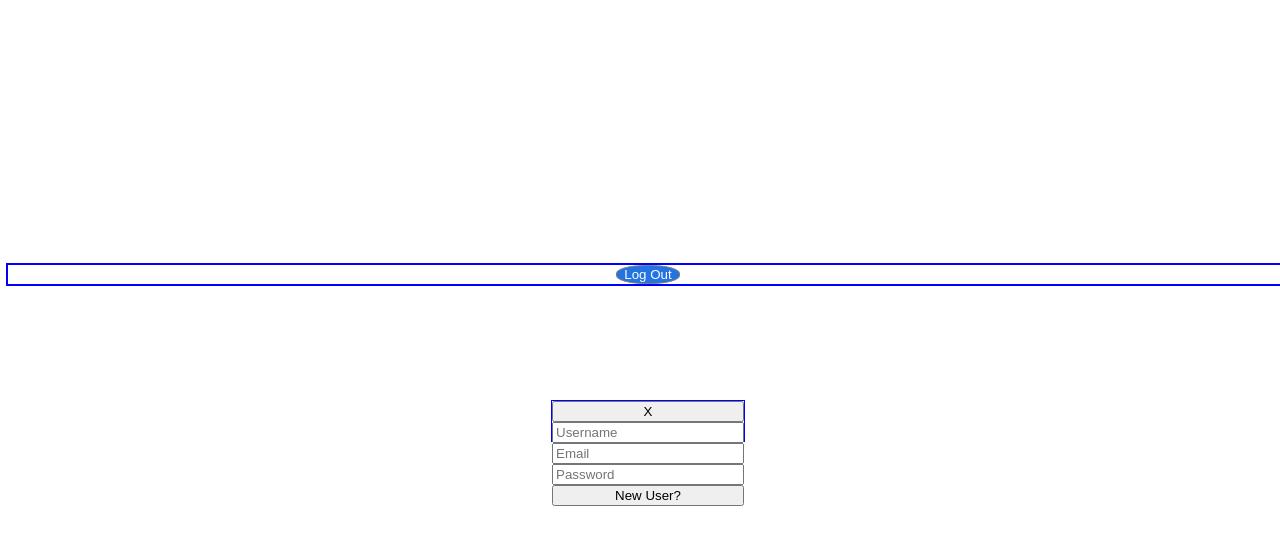
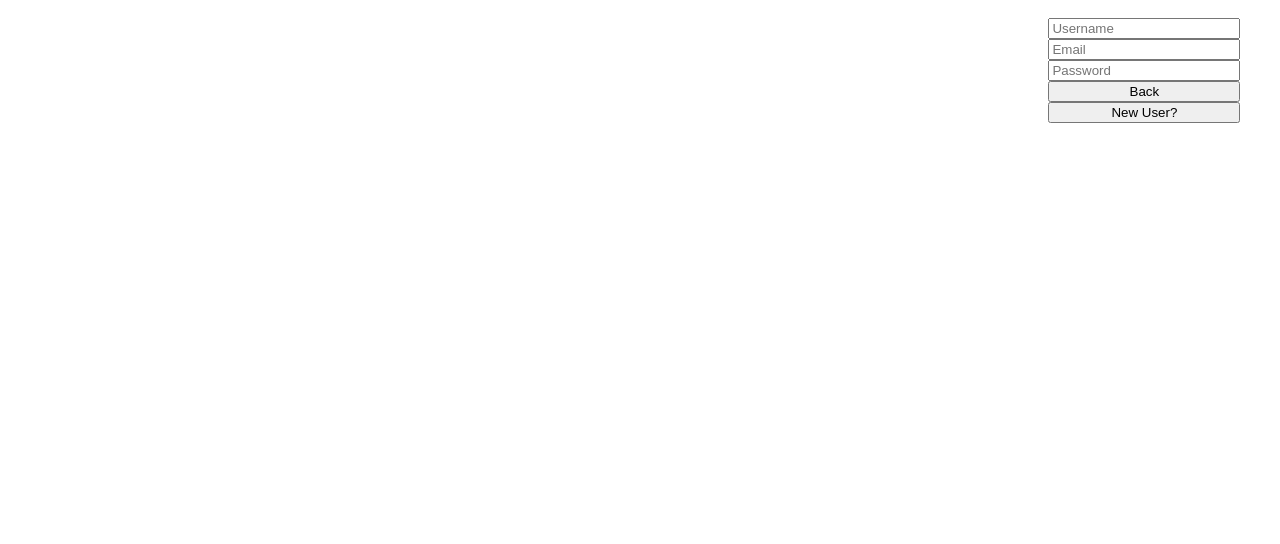
Before and after one commit to hweeks/austin-chat, a React app in the folder app/: page / in a window 1280 px wide. Both pictures are taken after a click on the button "Log In". Shown: the top 544 px of the page. Built offline with nearby package versions, Linux system fonts and the light colour scheme; no server answers; the HTML template or start-up script is replaced by a standard one.

Commit message:
Added userform and login button. Still lacks functionality

```diff
--- a/app/src/Containers/Header/index.tsx
+++ b/app/src/Containers/Header/index.tsx
@@ -10,8 +10,8 @@ const Header = () => {
 
   return(
     <HeaderWrapper>
-      <LoginOut showForm={() => setShowForm(!showForm)}/>
-      {showForm && <UserForm/>}
+      <LoginOut formShown={showForm} showForm={() => setShowForm(!showForm)}/>
+      {showForm && <UserForm showForm={() => setShowForm(!showForm)}/>}
     </HeaderWrapper>
   )
 }
--- a/app/src/Containers/Header/styles.ts
+++ b/app/src/Containers/Header/styles.ts
@@ -3,7 +3,9 @@ import styled from "styled-components"
 export const HeaderWrapper = styled.header`
   display: flex;
   flex-direction: row;
-  justify-content: center;
-  border: 2px solid blue;
-  width: 100%;
+  justify-content: flex-end;
+  width: 95%;
+  height: 4vh;
+  max-height: auto;
+  padding: 10px;
 `
--- a/app/src/Containers/Home/styles.ts
+++ b/app/src/Containers/Home/styles.ts
@@ -11,6 +11,6 @@ export const SexyContainer = styled.div`
   flex-flow: column;
   align-items: center;
   justify-content: center;
-  width: 100vw;
-  height: 100vh;
+  width: 100%;
+  height: 100%;
 `;
--- a/app/src/Containers/Login-Logout/index.tsx
+++ b/app/src/Containers/Login-Logout/index.tsx
@@ -5,10 +5,12 @@ import { useState } from "react"
 const LoginOut = (props: any) => {
   const [isLoggedIn,setLogged] = useState(false)
   return(
-    <LoginOutButton onClick={() => {
-      setLogged(!isLoggedIn)
-      props.showForm()
-    }}>{isLoggedIn ? "Log Out" : "Log In"}</LoginOutButton>
+    <>
+      {!props.formShown && <LoginOutButton onClick={() => {
+        setLogged(!isLoggedIn)
+        props.showForm()
+      }}>{isLoggedIn ? "Log Out" : "Log In"}</LoginOutButton>}
+    </>
   )
 }
 
--- a/app/src/Containers/Login-Logout/styles.ts
+++ b/app/src/Containers/Login-Logout/styles.ts
@@ -1,6 +1,9 @@
 import styled from "styled-components"
 
 export const LoginOutButton = styled.button`
+  display: flex;
+  justify-content: center;
+  align-items: center;
   border:1px solid gray;
   color: white;
   background-color: #2374e1;
@@ -9,5 +12,7 @@ export const LoginOutButton = styled.button`
   word-wrap: break-word;
   width: 5%;
   min-width: 60px;
-  max-width: 100%;
+  max-width: 100px;
+  padding: 1vh;
+  justify-self: flex-end;
 `
--- a/app/src/Containers/UserForm/index.tsx
+++ b/app/src/Containers/UserForm/index.tsx
@@ -2,15 +2,15 @@ import React from "react";
 import { useState } from "react/cjs/react.development";
 import { UserFormWrapper } from "./styles";
 
-const UserForm = () => {
+const UserForm = (props: any) => {
   const [newAccount, setNewAccount] = useState(false)
   return (
     <UserFormWrapper>
-      <button>X</button>
       <input placeholder="Username"/>
       <input placeholder="Email"/>
       <input placeholder="Password"/>
       {newAccount && <input placeholder="Re-Enter Password"/>}
+      <button type="button" onClick={props.showForm}>Back</button>
       <button type="button" onClick={() => setNewAccount(!newAccount)}>{newAccount ? "Already Have an Account?" : "New User?"}</button>
     </UserFormWrapper>
   )
--- a/app/src/Containers/UserForm/styles.ts
+++ b/app/src/Containers/UserForm/styles.ts
@@ -2,12 +2,9 @@ import styled from "styled-components"
 
 export const UserFormWrapper = styled.form`
   display: flex;
-  position: fixed;
   flex-direction: column;
-  border: 1px solid blue;
   width: 15vw;
-  height: 5vh;
-  top: 50%;
+  height: auto;
 `
 
 export const CloseButton = styled.button`
```
Also changed, not shown: app/src/Containers/JokeForm/index.tsx (added).
